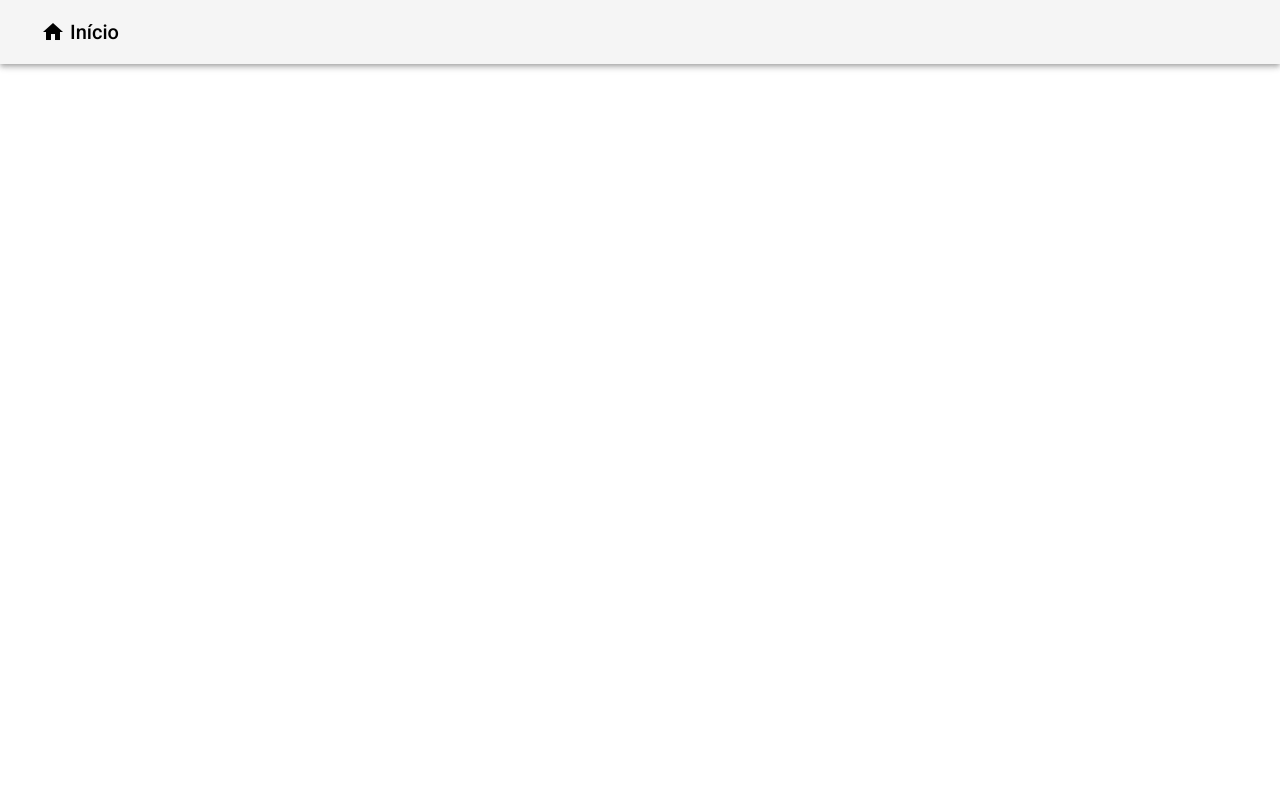
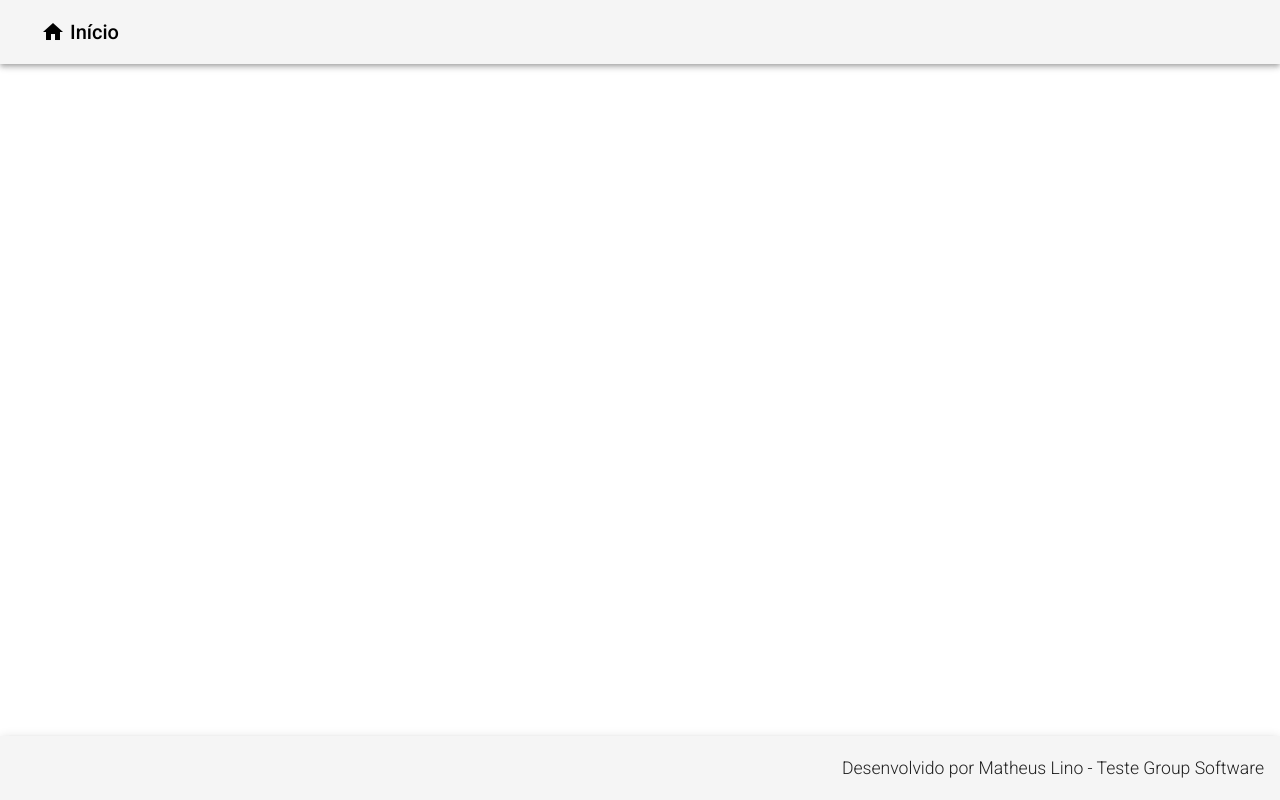
Before and after one commit to matheuspl/teste_angular, an Angular app: page / in a window 1280 px wide. Built offline with nearby package versions, Linux system fonts and the light colour scheme.

Commit message:
criado component footer

```diff
--- a/src/app/app.component.html
+++ b/src/app/app.component.html
@@ -1,3 +1,3 @@
 <app-header></app-header>
 <!-- <app-nav></app-nav> -->
-<!-- <app-footer></app-footer> -->
+<app-footer></app-footer>
--- a/src/app/app.module.ts
+++ b/src/app/app.module.ts
@@ -6,11 +6,13 @@
 
 import { AppComponent } from './app.component';
 import { HeaderComponent } from './components/template/header/header.component';
+import { FooterComponent } from './components/template/footer/footer.component';
 
 @NgModule({
   declarations: [
     AppComponent,
-    HeaderComponent
+    HeaderComponent,
+    FooterComponent
   ],
   imports: [
     BrowserModule,
--- /dev/null
+++ b/src/app/components/template/footer/footer.component.css
@@ -0,0 +1,11 @@
+.footer {
+  position: fixed;
+  bottom: 0;
+  display: flex;
+  justify-content: flex-end;
+}
+
+.footer > span {
+  font-weight: 300;
+  font-size: 1.1rem;
+}
--- /dev/null
+++ b/src/app/components/template/footer/footer.component.html
@@ -0,0 +1,5 @@
+<mat-toolbar class="footer mat-elevation-z4">
+  <span>
+    Desenvolvido por Matheus Lino - Teste Group Software
+  </span>
+</mat-toolbar>
--- /dev/null
+++ b/src/app/components/template/footer/footer.component.ts
@@ -0,0 +1,15 @@
+import { Component, OnInit } from '@angular/core';
+
+@Component({
+  selector: 'app-footer',
+  templateUrl: './footer.component.html',
+  styleUrls: ['./footer.component.css']
+})
+export class FooterComponent implements OnInit {
+
+  constructor() { }
+
+  ngOnInit(): void {
+  }
+
+}
```
